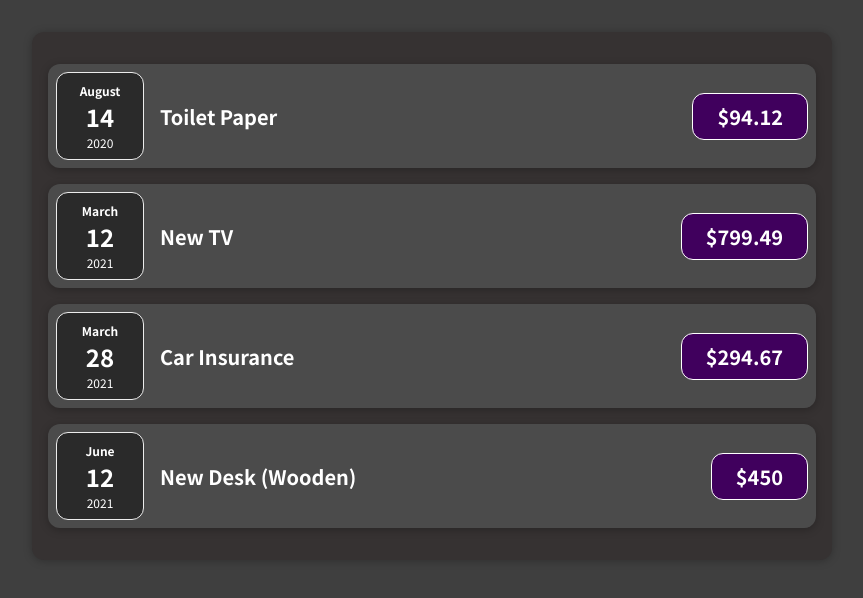
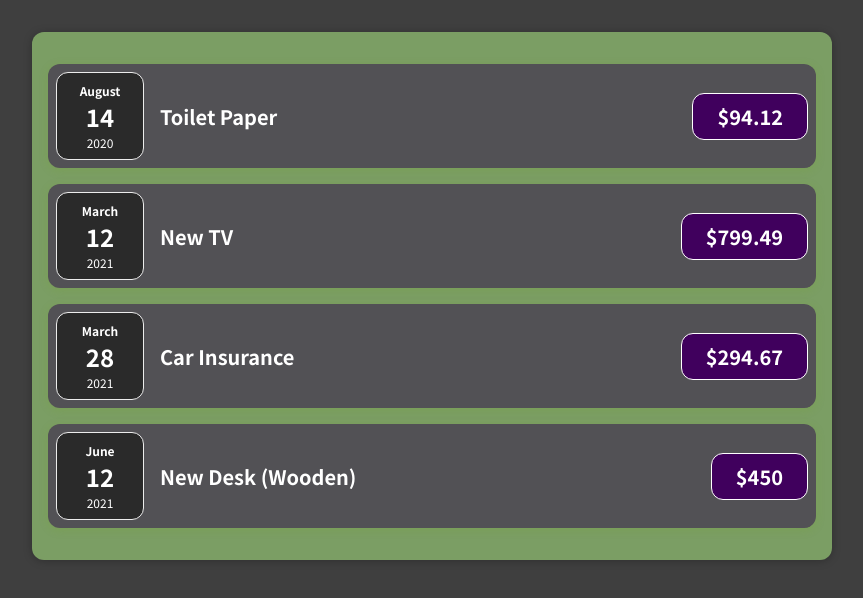
Before and after one commit to gayankaveenda/react-complete-guide, a JavaScript app: page / in a window 1280 px wide. Shown: the top 598 px of the page, without its empty margins (208-1071 px from the left). Built offline with nearby package versions, Linux system fonts and the light colour scheme.

Commit message:
add template formatting of Card and removed duplicate code

```diff
--- a/src/App.js
+++ b/src/App.js
@@ -1,6 +1,4 @@
-import ExpenseItem from "./components/ExpenseItem";
 import ExpenseAsList from "./components/resources/ExpenseList";
-import "./components/resources/ExpenseList";
 
 function App() {
   const expenses = [
@@ -25,11 +23,7 @@ function App() {
     },
   ];
 
-  return (
-    <div className='expenses'>
-      <ExpenseAsList expenseList={expenses} />
-    </div>
-  );
+  return <ExpenseAsList expenseList={expenses} />;
 }
 
 export default App;
--- a/src/components/ExpenseItem.css
+++ b/src/components/ExpenseItem.css
@@ -2,11 +2,11 @@
   display: flex;
   justify-content: space-between;
   align-items: center;
-  box-shadow: 0 2px 8px rgba(0, 0, 0, 0.25);
+  box-shadow: 0 2px 8px rgba(118, 165, 42, 0.25);
   padding: 0.5rem;
   margin: 1rem 0;
   border-radius: 12px;
-  background-color: #4b4b4b;
+  background-color: #525155;
 }
 
 .expense-item__description {
--- a/src/components/resources/ExpenseList.css
+++ b/src/components/resources/ExpenseList.css
@@ -1,9 +1,7 @@
 .expenses {
   padding: 1rem;
-  background-color: rgb(54, 50, 50);
   margin: 2rem auto;
   width: 50rem;
   max-width: 95%;
-  border-radius: 12px;
   box-shadow: 0 1px 8px rgba(0, 0, 0, 0.25);
 }
--- a/src/components/resources/ExpenseList.js
+++ b/src/components/resources/ExpenseList.js
@@ -1,4 +1,5 @@
 import ExpenseItem from "../../components/ExpenseItem";
+import Card from "../styles/Card";
 import "./ExpenseList.css";
 
 const ExpenseAsList = (props) => {
@@ -13,7 +14,7 @@ const ExpenseAsList = (props) => {
       ></ExpenseItem>
     </div>
   ));
-  return listItems;
+  return <Card className='expenses'>{listItems}</Card>;
 };
 
 export default ExpenseAsList;
--- /dev/null
+++ b/src/components/styles/Card.css
@@ -0,0 +1,5 @@
+.card {
+  border-radius: 12px;
+  box-shadow: 0 1px 8px rgba(202, 212, 203, 0.25);
+  background-color: rgb(123, 158, 100);
+}
--- /dev/null
+++ b/src/components/styles/Card.js
@@ -0,0 +1,8 @@
+import "./Card.css";
+
+const Card = (props) => {
+  const classes = "card " + props.className;
+  return <div className={classes}>{props.children}</div>;
+};
+
+export default Card;
```
